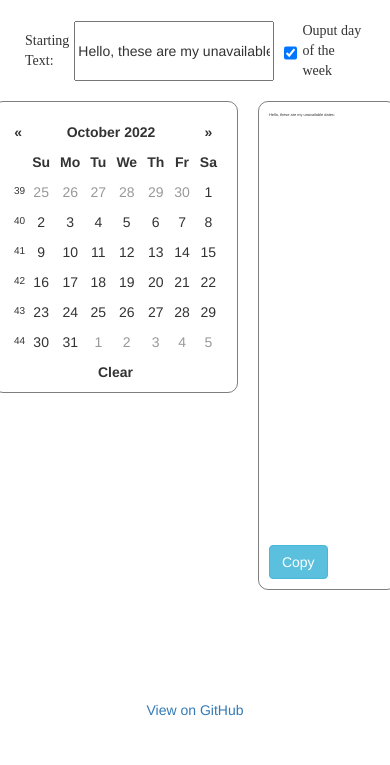
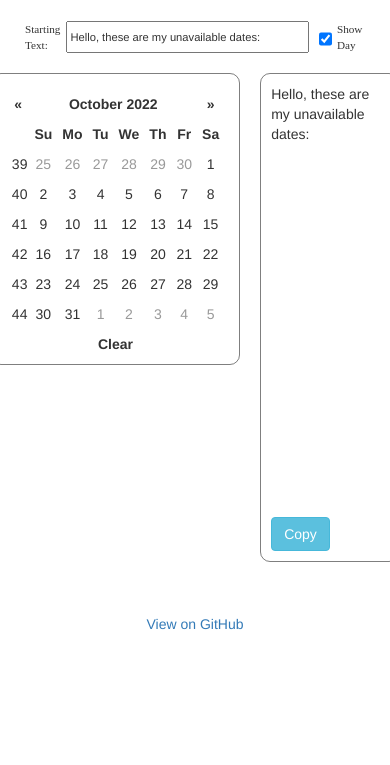
Before and after one commit to winstxnhdw/NoTimeForDuty, a website with bundled scripts: page public/index.html in a window 390 px wide. Shown: the part 79-844 px from the top of the page. Built offline with nearby package versions, Linux system fonts and the light colour scheme; a web font is replaced by a local one.

Commit message:
some media responsiveness

```diff
--- a/public/index.css
+++ b/public/index.css
@@ -9,7 +9,8 @@
 }
 
 footer {
-  margin-top: 100px;
+  margin-bottom: 5em;
+  margin-top: 3em;
   text-align: center;
 }
 
@@ -31,7 +32,7 @@ footer {
 }
 
 .header-text p {
-  font-size: 10px;
+  font-size: 1em;
   font-family: 'Nuosu SIL', serif;
 }
 
@@ -45,9 +46,11 @@ footer {
 #starting-text {
   margin-right: 10px;
   width: 400px;
+  font-size: 0.8em;
 }
 
 .options label {
+  font-size: 0.8em;
   font-family: 'Nuosu SIL', serif;
   font-weight: 400;
   margin-bottom: 0px;
@@ -64,6 +67,7 @@ footer {
   display: flex;
   justify-content: center;
   flex-direction: row;
+  font-size: 1em;
 }
 
 .copytext {
@@ -83,7 +87,6 @@ footer {
   height: 50vh;
   width: 30vw;
   overflow: auto;
-  font-size: 1vw;
   white-space: pre-wrap;
 }
 
@@ -513,7 +516,7 @@ footer {
   background: #eeeeee;
 }
 .datepicker .cw {
-  font-size: 10px;
+  font-size: 1em;
   width: 12px;
   padding: 0 2px 0 5px;
   vertical-align: middle;
--- a/public/index.html
+++ b/public/index.html
@@ -14,8 +14,8 @@
     <div class="options">
       <label for="starting-text">Starting Text:</label>
       <input type="text" id="starting-text" name="starting-text" value="Hello, these are my unavailable dates:" />
-      <input type="checkbox" id="day-of-the-week" name="day-of-the-week" checked />
-      <label for="day-of-the-week">Ouput day of the week</label>
+      <input type="checkbox" id="show-day" name="show-day" checked />
+      <label for="show-day">Show Day</label>
     </div>
     <div class="main-container">
       <div class="date"></div>
--- a/src/index.ts
+++ b/src/index.ts
@@ -13,7 +13,7 @@ const days = ['Sun', 'Mon', 'Tue', 'Wed', 'Thu', 'Fri', 'Sat']
 
 const starting_text_element = document.querySelector<HTMLInputElement>('#starting-text')
 const scrollbox_element = document.querySelector<HTMLDivElement>('#scrollbox')
-const day_of_the_week_element = document.querySelector<HTMLInputElement>('#day-of-the-week')
+const show_day_element = document.querySelector<HTMLInputElement>('#show-day')
 
 function on_date_change() {
   const selected_dates: Date[] = $('.date').datepicker('getDates')
@@ -64,12 +64,12 @@ function set_starting_text() {
 
 function output_result() {
   if (!scrollbox_element) throw new Error(`Scrollbox element not found`)
-  if (!day_of_the_week_element) throw new Error(`Day of the week element not found`)
+  if (!show_day_element) throw new Error(`Show day element not found`)
 
   const dates_string = dates_sorted
     ? dates_sorted
         .map((date_obj) => {
-          return `${date_obj.date} ${day_of_the_week_element.checked ? date_obj.day : ''}`
+          return `${date_obj.date} ${show_day_element.checked ? date_obj.day : ''}`
         })
         .join('\n')
     : ''
@@ -95,7 +95,7 @@ $(() => {
     })
     .on('changeDate', on_date_change)
 
-  $('#day-of-the-week').on('change', output_result)
+  $('#show-day').on('change', output_result)
   $('#starting-text').on('input', on_starting_text_change)
   $('#copy-button').on('click', on_copy)
 })
```
